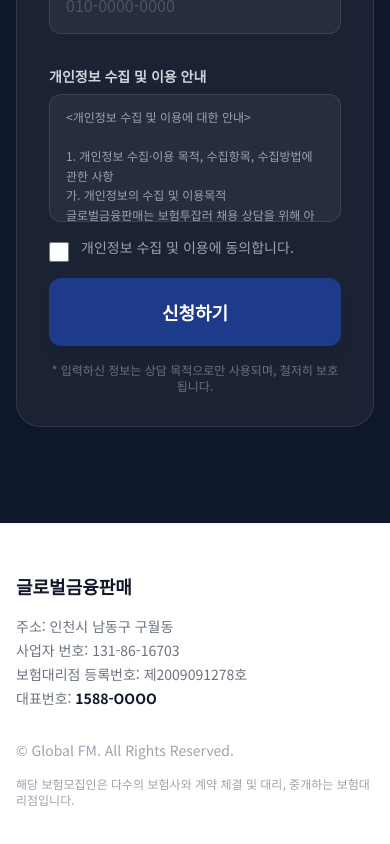
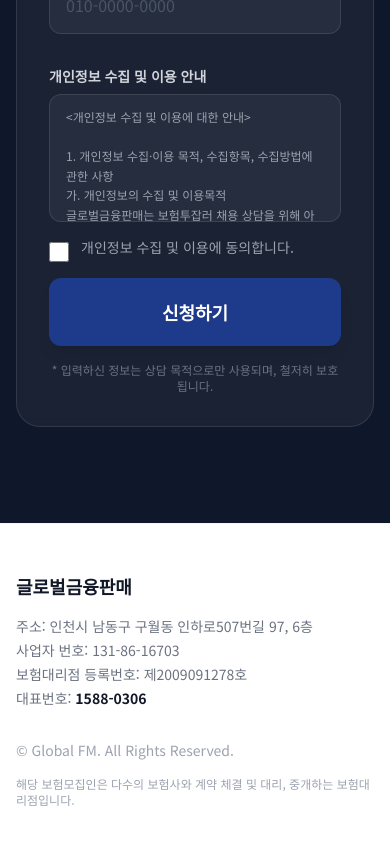
Before and after one commit to myneoego/NJobPartners, a React (Vite) app: page / in a window 390 px wide. Shown: the part 4308-5152 px from the top of the page. Built offline with nearby package versions, Linux system fonts and the light colour scheme.

Commit message:
Update footer address and phone number

```diff
--- a/src/components/Footer.jsx
+++ b/src/components/Footer.jsx
@@ -6,10 +6,10 @@
       <div className="space-y-4">
         <div className="font-bold text-lg">글로벌금융판매</div>
         <div className="text-sm text-gray-500 space-y-1">
-          <p>주소: 인천시 남동구 구월동</p>
+          <p>주소: 인천시 남동구 구월동 인하로507번길 97, 6층</p>
           <p>사업자 번호: 131-86-16703</p>
           <p>보험대리점 등록번호: 제2009091278호</p>
-          <p>대표번호: <span className="font-bold text-gray-900">1588-OOOO</span></p>
+          <p>대표번호: <span className="font-bold text-gray-900">1588-0306</span></p>
         </div>
       </div>
       <div className="flex flex-col justify-between items-start md:items-end gap-4">
```
